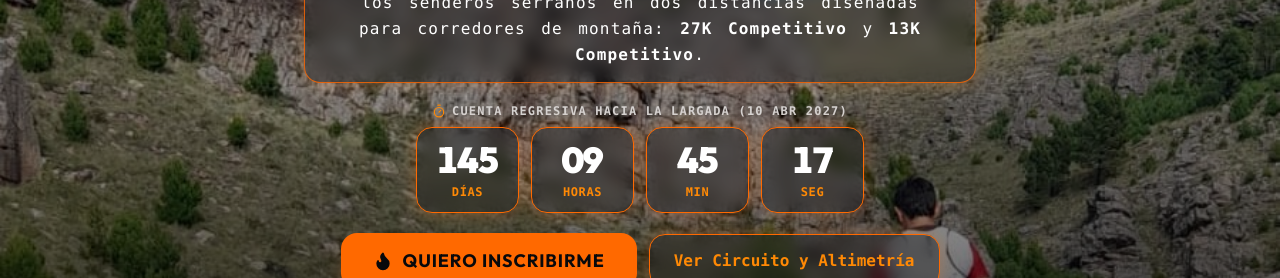
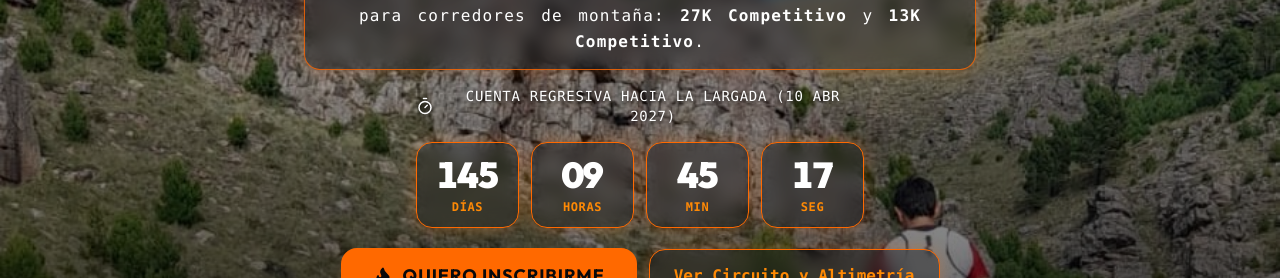
Before and after one commit to lucciancia20-alt/reto-al-filo-web, a React (Vite) app: page / in a window 1280 px wide. Shown: the part 314-592 px from the top of the page. Built offline with nearby package versions, Linux system fonts and the light colour scheme; no server answers.

Commit message:
style(hero): enlarge and center white countdown header with symmetric vertical margins

```diff
--- a/src/components/HeroSection.jsx
+++ b/src/components/HeroSection.jsx
@@ -98,9 +98,9 @@ export default function HeroSection({ raceConfig = RACE_CONFIG, onOpenModal }) {
         </div>
 
         {/* Contador regresivo dinámico hacia la fecha y hora de largada */}
-        <div className="mt-5 w-full max-w-md">
-          <div className="flex items-center justify-center gap-1.5 text-xs font-semibold uppercase tracking-widest text-stone-300 mb-2">
-            <Timer className="w-3.5 h-3.5 text-orange-400" />
+        <div className="w-full max-w-md">
+          <div className="my-4 flex items-center justify-center gap-2 text-center text-xs sm:text-sm font-medium uppercase tracking-wider text-white drop-shadow-[0_1px_2px_rgba(0,0,0,0.8)]">
+            <Timer className="w-4 h-4 sm:w-[18px] sm:h-[18px] text-white shrink-0" />
             <span>
               {countdown.expired
                 ? '¡Largada en curso!'
```
